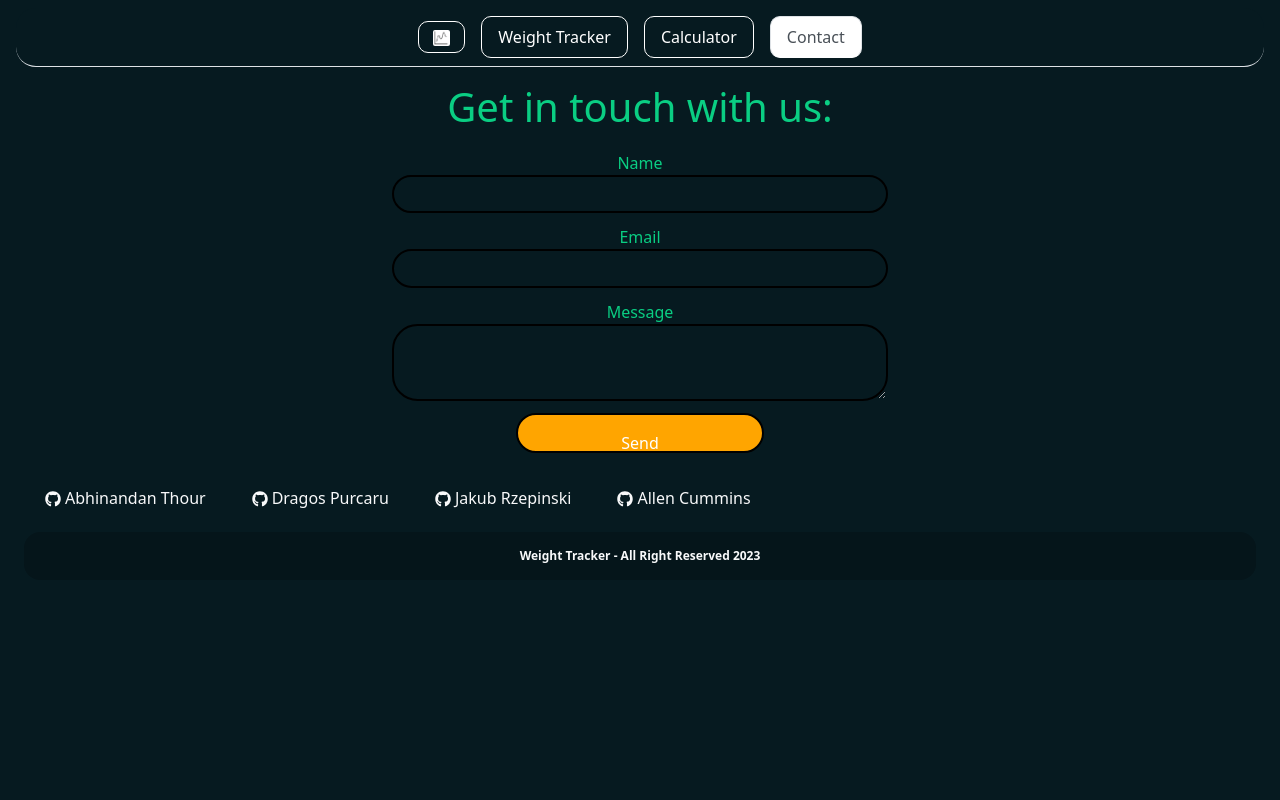
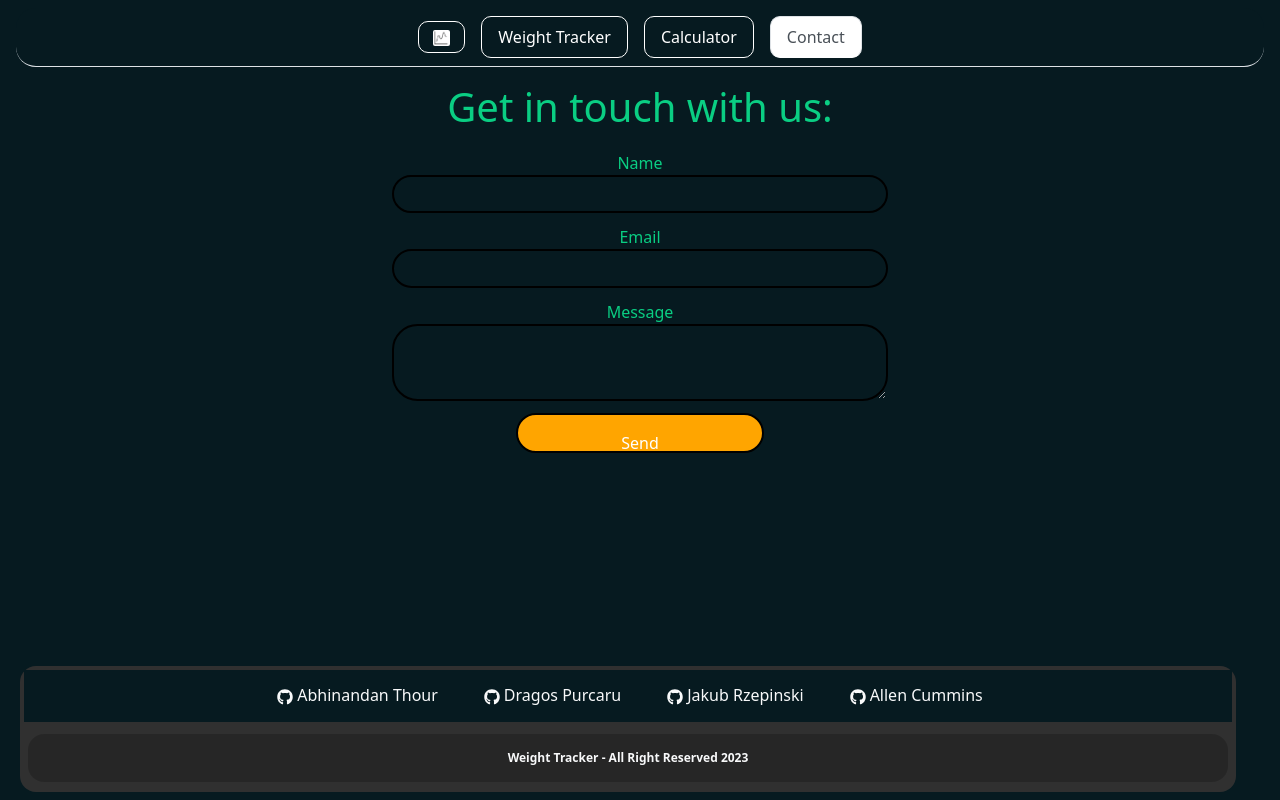
Before and after one commit to Bh00fie/Weight-Tracker, a React (Create React App) app: page /contact in a window 1280 px wide. Built offline with nearby package versions, Linux system fonts and the light colour scheme.

Commit message:
fixed footer at the bottom of the page

```diff
--- a/src/components/footer/footer.css
+++ b/src/components/footer/footer.css
@@ -1,3 +1,17 @@
+footer {
+    position: absolute;
+    bottom: 0;
+    width: 95%;
+    margin: 1vh;
+    background-color: #303030;
+    border-radius: 2vh;
+    text-align: center;
+    padding-bottom: 0.25vh;
+    display: flex;
+    justify-content: center;
+    flex-direction: column;
+  }
+
 .btn {
     font-size: 2vh;
 }
```
